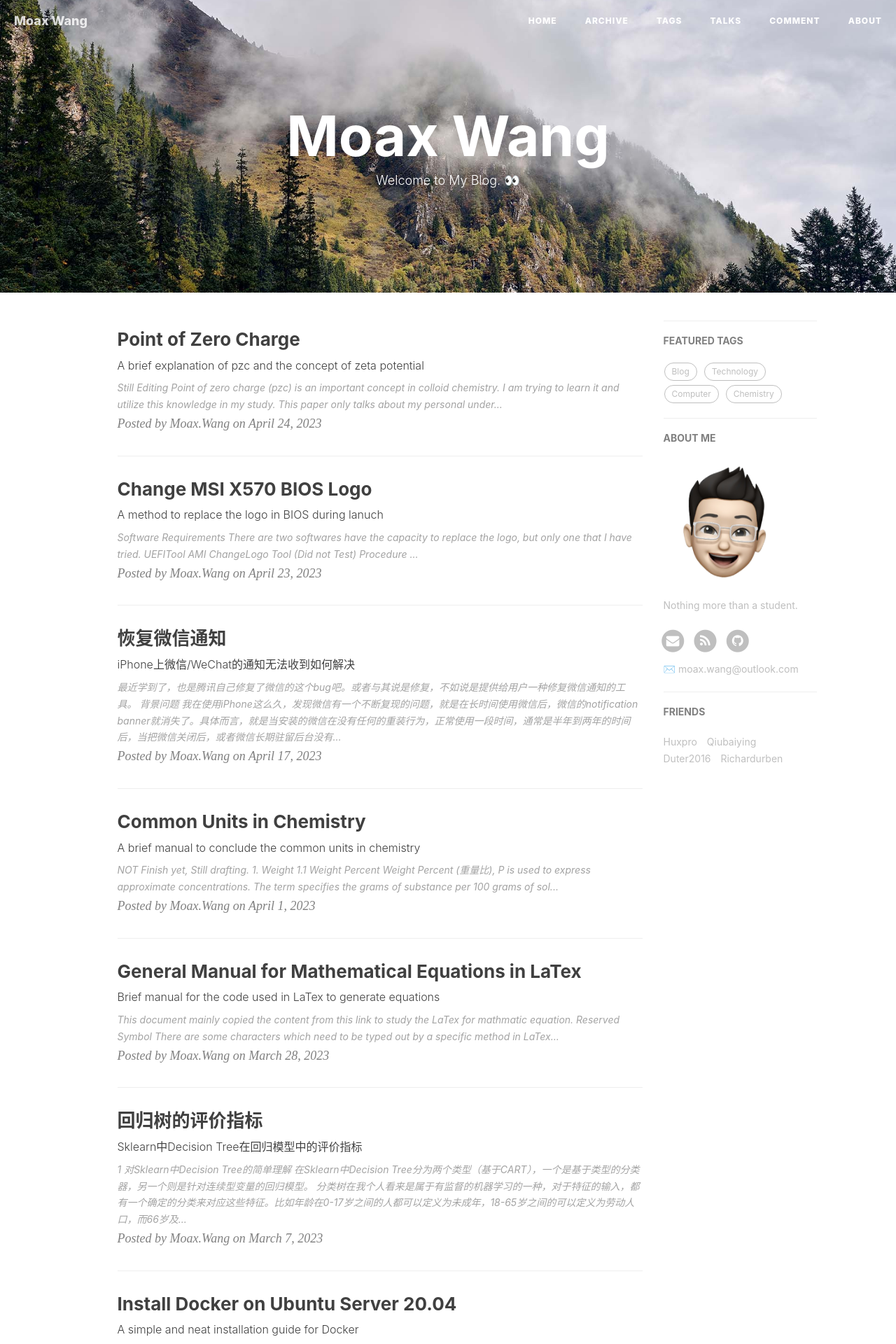
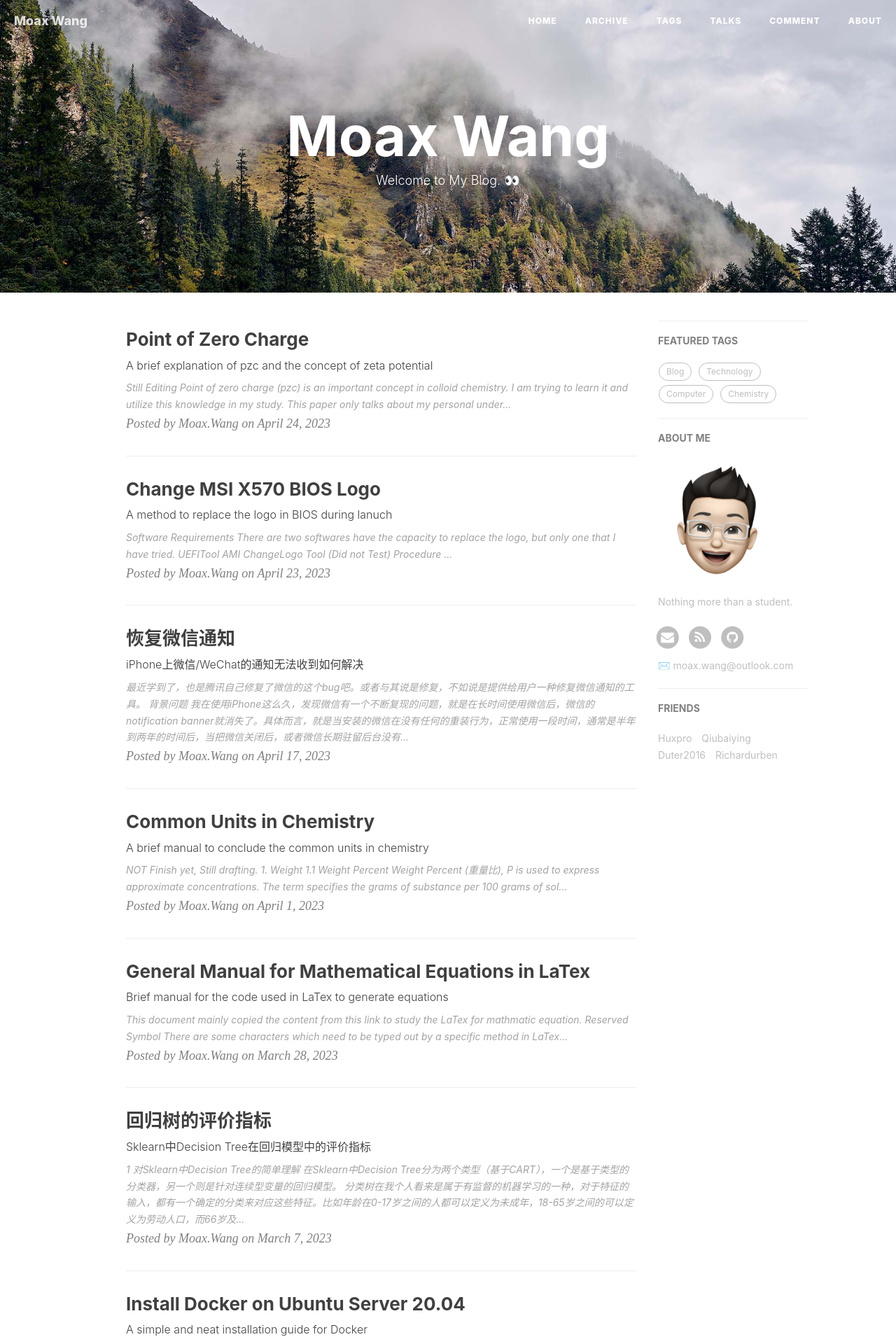
Before and after one commit to WinchellWang/winchellwang.github.io, a Jekyll site: the page built from index.html, in a window 1280 px wide. Shown: the top 1920 px of the page at 70% size. Built offline with Jekyll 4.4.1, drawn with Linux system fonts in a browser that asks for light colours; nearby versions of some CDN libraries; the list of posts is cut into pages by our own code; comment, search, counter and statistics services are not loaded.

Commit message:
Layout Update

```diff
--- a/_layouts/keynote.html
+++ b/_layouts/keynote.html
@@ -57,7 +57,7 @@
 <!-- Post Content -->
 <article>
     <div class="container">
-        <div class="row">
+        <!-- <div class="row"> -->
 
             <!-- Post Container -->
             <div class="post-container
@@ -122,7 +122,7 @@
                 </ul>
                 {% endif %}
             </div>
-        </div>
+        <!-- </div> -->
     </div>
 </article>
 
--- a/_layouts/page.html
+++ b/_layouts/page.html
@@ -19,7 +19,7 @@
 
 <!-- Main Content -->
 <div class="container">
-	<div class="row">
+	<!-- <div class="row"> -->
         {% if site.sidebar == false %}
 <!-- NO SIDEBAR -->
     <!-- PostList Container -->
@@ -161,5 +161,5 @@
                 {% endif %}
     		</div>
         {% endif %}
-	</div>
+	<!-- </div> -->
 </div>
```
